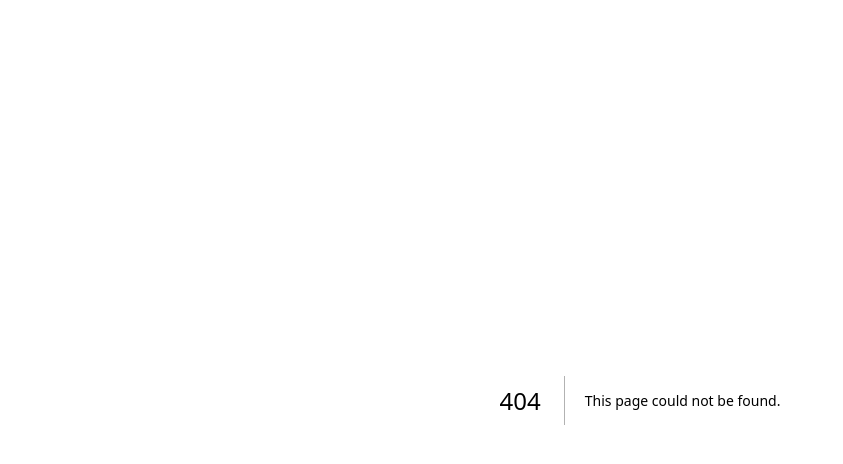
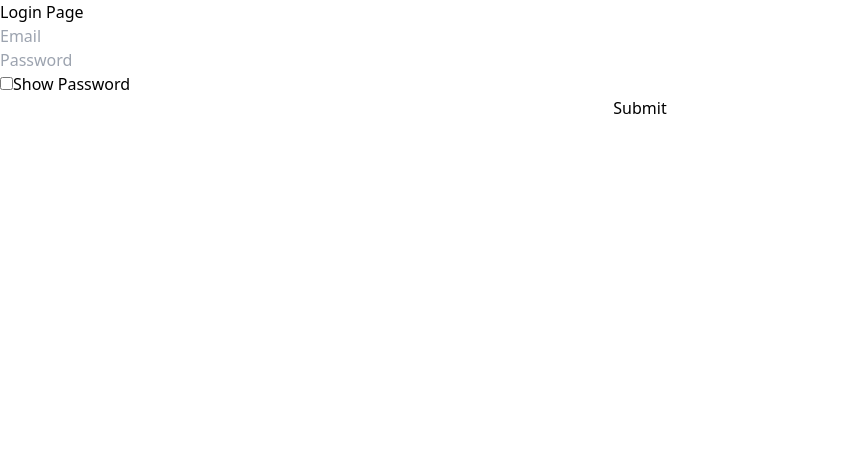
Before and after one commit to haru235/tiktok-hackathon, a Next.js app: page /login in a window 1280 px wide. Before the commit this address had no page. Shown: the top 464 px of the page, without its empty margins (0-843 px from the left). Built offline with nearby package versions, Linux system fonts and the light colour scheme.

Commit message:
added login page (with verification) -- i need to figure out why firebase is being weird

```diff
--- a/pages/_app.js
+++ b/pages/_app.js
@@ -1,4 +1,5 @@
 import '../src/styles/tailwind.css';
+
 
 function MyApp({ Component, pageProps }) {
   return <Component {...pageProps} />;
--- /dev/null
+++ b/pages/login/index.js
@@ -0,0 +1,113 @@
+import React, { useState } from "react";
+import { initializeApp } from "firebase/app";
+import { getFirestore } from "firebase/firestore";
+
+import {
+  collection,
+  getDocs,
+  query,
+  deleteDoc,
+  doc,
+  getDoc,
+  setDoc,
+} from "firebase/firestore";
+
+function LoginPage() {
+  // TODO: Add SDKs for Firebase products that you want to use
+  // https://firebase.google.com/docs/web/setup#available-libraries
+
+  // Your web app's Firebase configuration
+  const firebaseConfig = {
+    apiKey: "AIzaSyDUnwfRi1PZ4OMt14OLacLRJo7wWuLnI5U",
+    authDomain: "tiktik-hackathon.firebaseapp.com",
+    projectId: "tiktik-hackathon",
+    storageBucket: "tiktik-hackathon.appspot.com",
+    messagingSenderId: "638097584204",
+    appId: "1:638097584204:web:cbf9194841f693565cc4e9",
+  };
+
+  // Initialize Firebase
+  const app = initializeApp(firebaseConfig);
+  const firestore = getFirestore(app);
+
+  const [email, setEmail] = useState("");
+  const [password, setPassword] = useState("");
+  const [showPassword, setShowPassword] = useState(false);
+
+  // create a firebase
+  const login = async () => {
+    // query firestore for user with email
+    const userRef = query(doc(firestore, "users", email));
+
+    // check if user exists
+    const user = await getDoc(userRef);
+    if (user.exists()) {
+      // check if password is correct
+      const { password: correctPassword } = user.data();
+      if (password === correctPassword) {
+        // login user
+        console.log("Logged in");
+      } else {
+        console.log("Incorrect password");
+      }
+    } else {
+      console.log("User does not exist");
+    }
+  };
+
+  const handleEmailChange = (e) => {
+    setEmail(e.target.value);
+  };
+
+  const handlePasswordChange = (e) => {
+    setPassword(e.target.value);
+  };
+
+  const handleShowPasswordChange = () => {
+    setShowPassword(!showPassword);
+  };
+
+  const handleSubmit = async (e) => {
+    e.preventDefault();
+    console.log("Email:", email);
+    console.log("Password:", password);
+    await login();
+
+    setEmail("");
+    setPassword("");
+    setShowPassword(false);
+  };
+
+  return (
+    <div>
+      <h1>Login Page</h1>
+      <form onSubmit={handleSubmit}>
+        <div style={{ display: "grid", gridTemplateRows: "auto" }}>
+          <input
+            type="email"
+            placeholder="Email"
+            value={email}
+            onChange={handleEmailChange}
+          />
+          <input
+            type={showPassword ? "text" : "password"}
+            placeholder="Password"
+            value={password}
+            onChange={handlePasswordChange}
+          />
+          <label>
+            <input
+              type="checkbox"
+              checked={showPassword}
+              onChange={handleShowPasswordChange}
+            />
+            Show Password
+          </label>
+          <button type="submit">Submit</button>
+        </div>
+      </form>
+    </div>
+  );
+}
+
+export default LoginPage;
```
